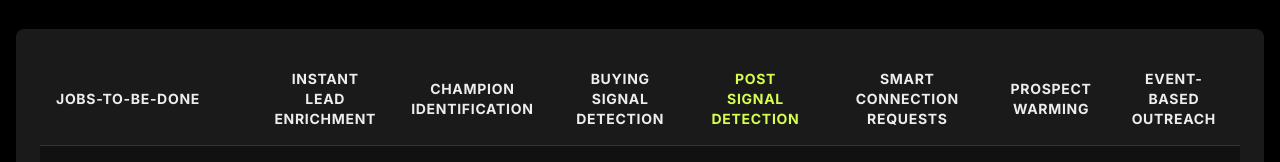
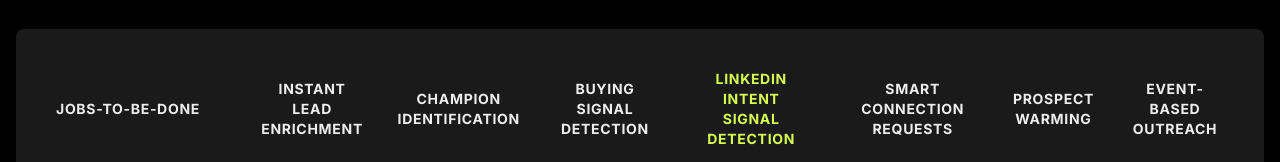
Before and after one commit to idancarm/mjs, a plain HTML site: page matrix.html in a window 1280 px wide. Shown: the part 283-445 px from the top of the page. Drawn offline with nearby package versions, Linux system fonts and the light colour scheme.

Commit message:
copy fixes

```diff
--- a/matrix.html
+++ b/matrix.html
@@ -106,7 +106,7 @@
                             <th class="p-4 text-center text-sm font-bold uppercase tracking-wider is-clickable" data-modal-id="champion-id">Champion<br>Identification</th>
                             <th class="p-4 text-center text-sm font-bold uppercase tracking-wider is-clickable" data-modal-id="buying-signal">Buying Signal<br>Detection</th>
                             <th class="p-4 text-center text-sm font-bold uppercase tracking-wider">
-                                <a href="gtm1.html" class="text-brand-lime hover:underline">Post Signal<br>Detection</a>
+                                <a href="gtm1.html" class="text-brand-lime hover:underline">LinkedIn Intent<br>Signal Detection</a>
                             </th>
                             <th class="p-4 text-center text-sm font-bold uppercase tracking-wider is-clickable" data-modal-id="smart-connection">Smart Connection<br>Requests</th>
                             <th class="p-4 text-center text-sm font-bold uppercase tracking-wider is-clickable" data-modal-id="prospect-warming">Prospect<br>Warming</th>
```
Also changed, not shown: gtm1.html (+1 -1 lines).
